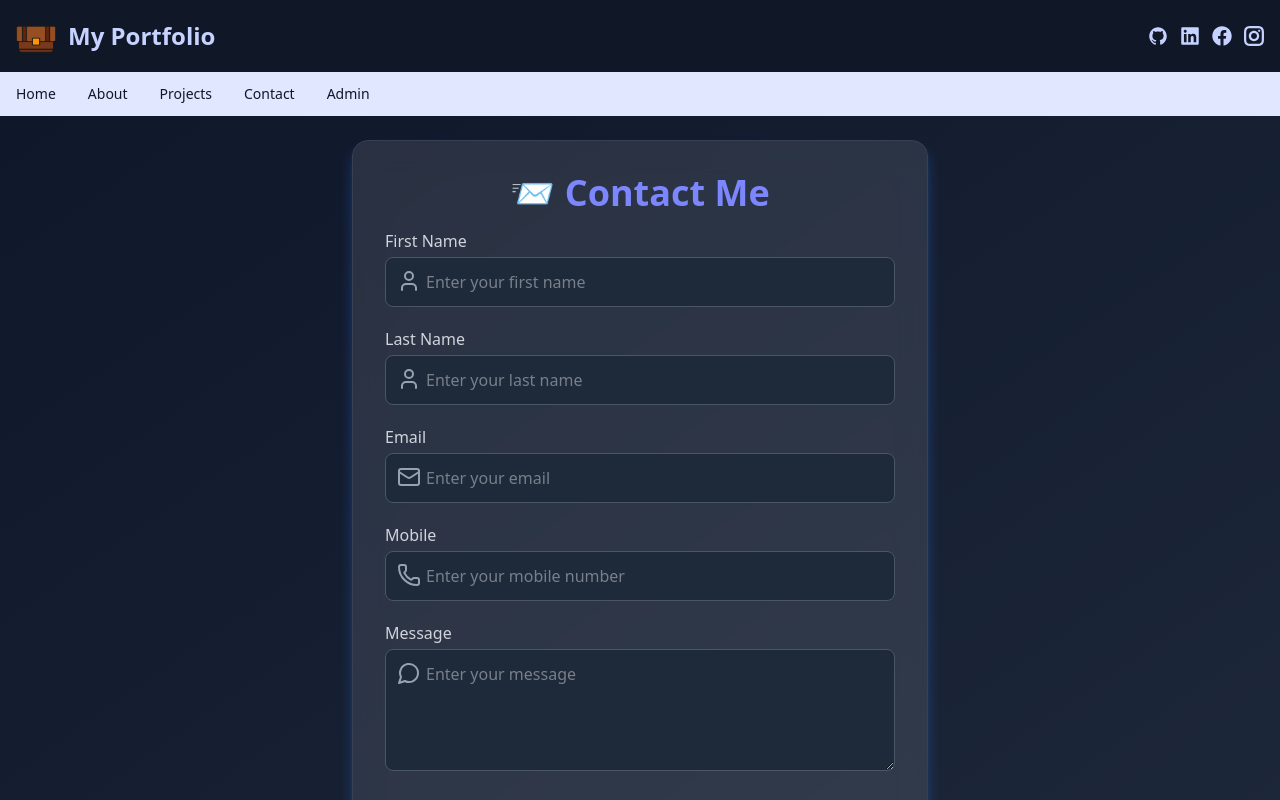
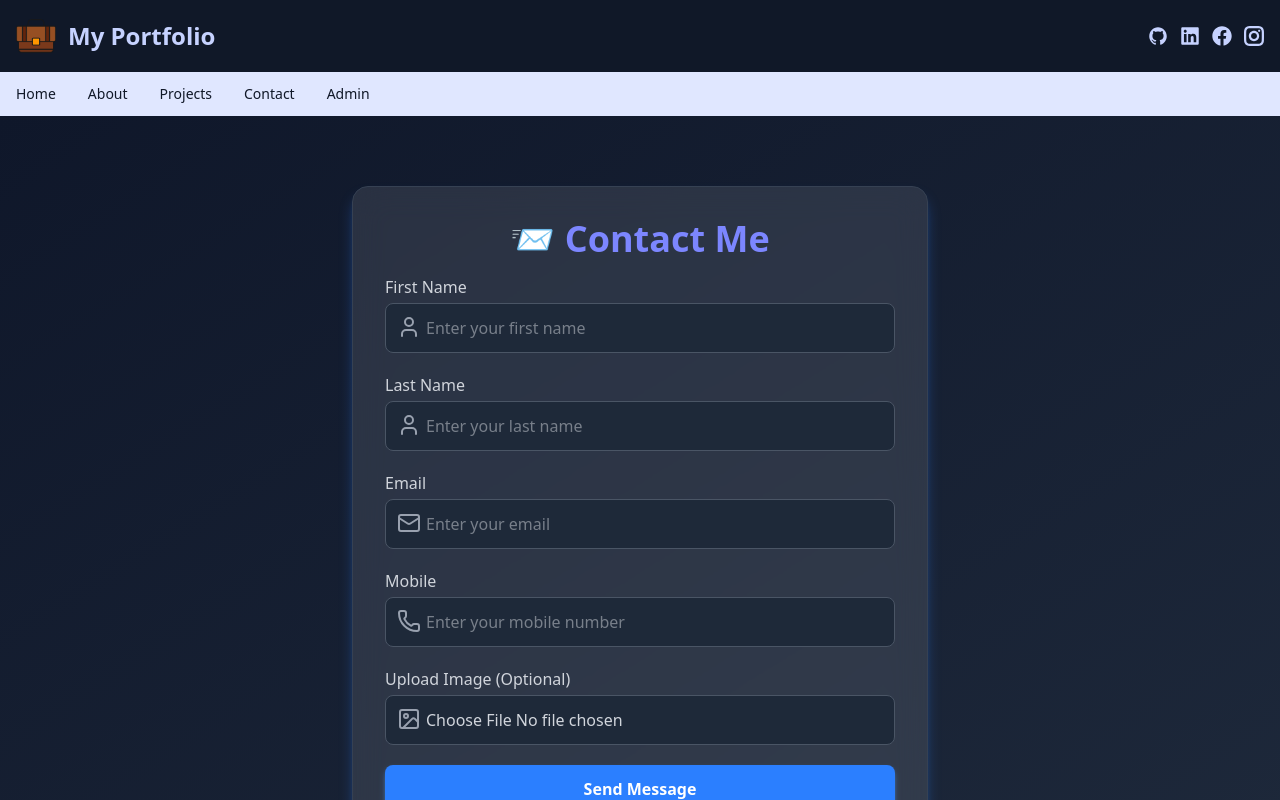
Before and after one commit to 98atanu/MyPortfolio, a React (Vite) app in the folder frontend/: page /contact in a window 1280 px wide. Shown: the top 800 px of the page. Built offline with nearby package versions, Linux system fonts and the light colour scheme.

Commit message:
preview update

```diff
--- a/frontend/src/pages/Contact.tsx
+++ b/frontend/src/pages/Contact.tsx
@@ -6,7 +6,7 @@ import "react-toastify/dist/ReactToastify.css";
 import MySchema from "../validation/MySchema.ts";
 import { useState } from "react";
 
-const API_BASE_URL = import.meta.env.VITE_API_BASE_URL || "http://localhost:6002";
+const API_BASE_URL = import.meta.env.VITE_API_BASE_URL || "https://myportfolio-uvn5.onrender.com";
 
 const Contact = () => {
   const [image, setImage] = useState<File | null>(null);
@@ -48,7 +48,9 @@ const Contact = () => {
             formData.append("mobile", values.mobile);
             formData.append("message", values.message);
 
-            if (image) formData.append("image", image);
+            if (image) {
+              formData.append("image", image);
+            }
 
             try {
               const res = await fetch(`${API_BASE_URL}/api/contact`, {
@@ -57,7 +59,14 @@ const Contact = () => {
               });
 
               if (res.ok) {
+                const data = await res.json();
+                const uploadedImageUrl = data.contact?.image
+                  ? `${API_BASE_URL}/uploads/${data.contact.image}`
+                  : null;
+
                 toast.success("Message sent successfully!");
+                console.log("Image URL:", uploadedImageUrl);
+
                 resetForm();
                 setImage(null);
                 setPreview(null);
@@ -131,22 +140,6 @@ const Contact = () => {
                 <ErrorMessage name="mobile" component="p" className="text-red-400 text-sm mt-1" />
               </div>
 
-              {/* Message Field */}
-              <div>
-                <label className="block text-gray-300 font-medium">Message</label>
-                <div className="relative">
-                  <MessageCircle className="absolute left-3 top-4 text-gray-400" />
-                  <Field
-                    as="textarea"
-                    name="message"
-                    rows={4}
-                    className="w-full mt-1 p-3 pl-10 bg-gray-800 border border-gray-600 rounded-lg text-gray-300 outline-none focus:ring-2 focus:ring-blue-500 focus:border-blue-500 transition-all duration-200"
-                    placeholder="Enter your message"
-                  />
-                </div>
-                <ErrorMessage name="message" component="p" className="text-red-400 text-sm mt-1" />
-              </div>
-
               {/* Image Upload Field */}
               <div>
                 <label className="block text-gray-300 font-medium">Upload Image (Optional)</label>
```
